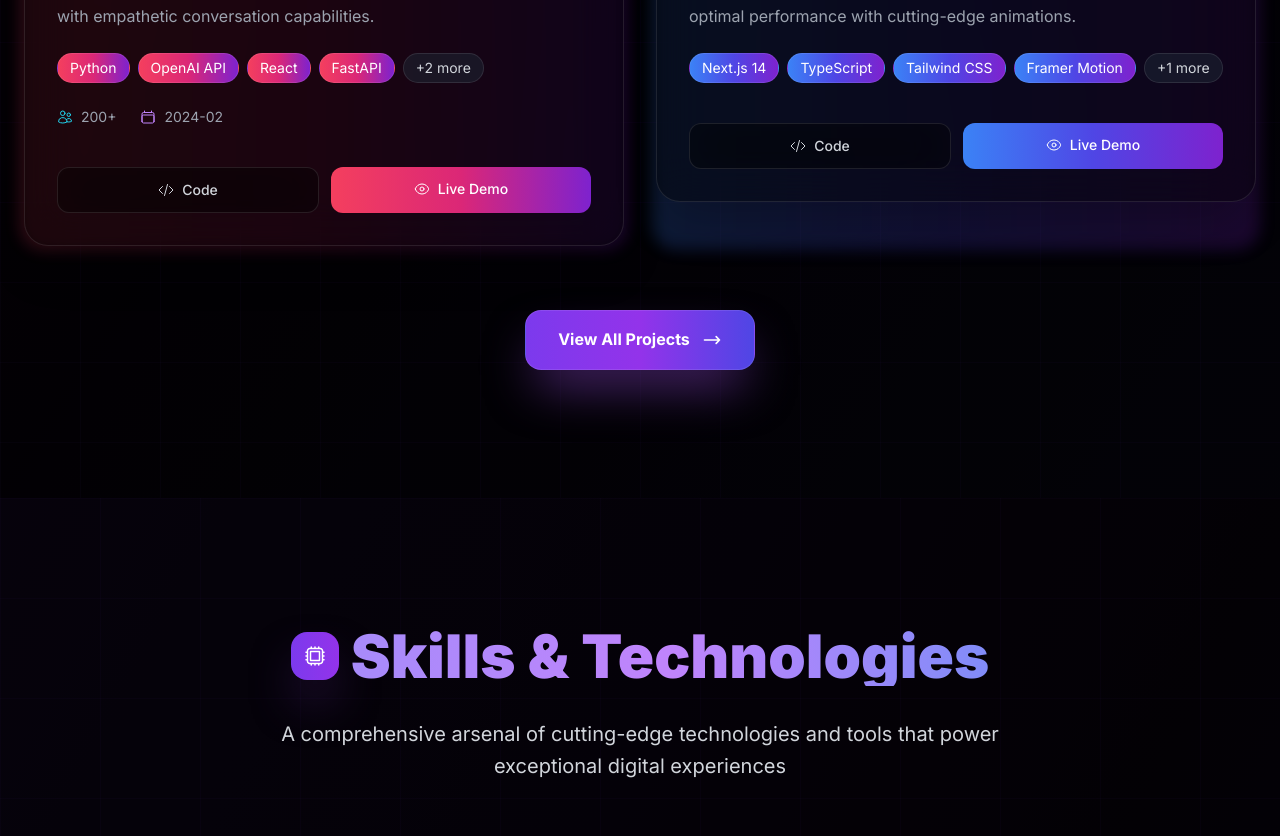
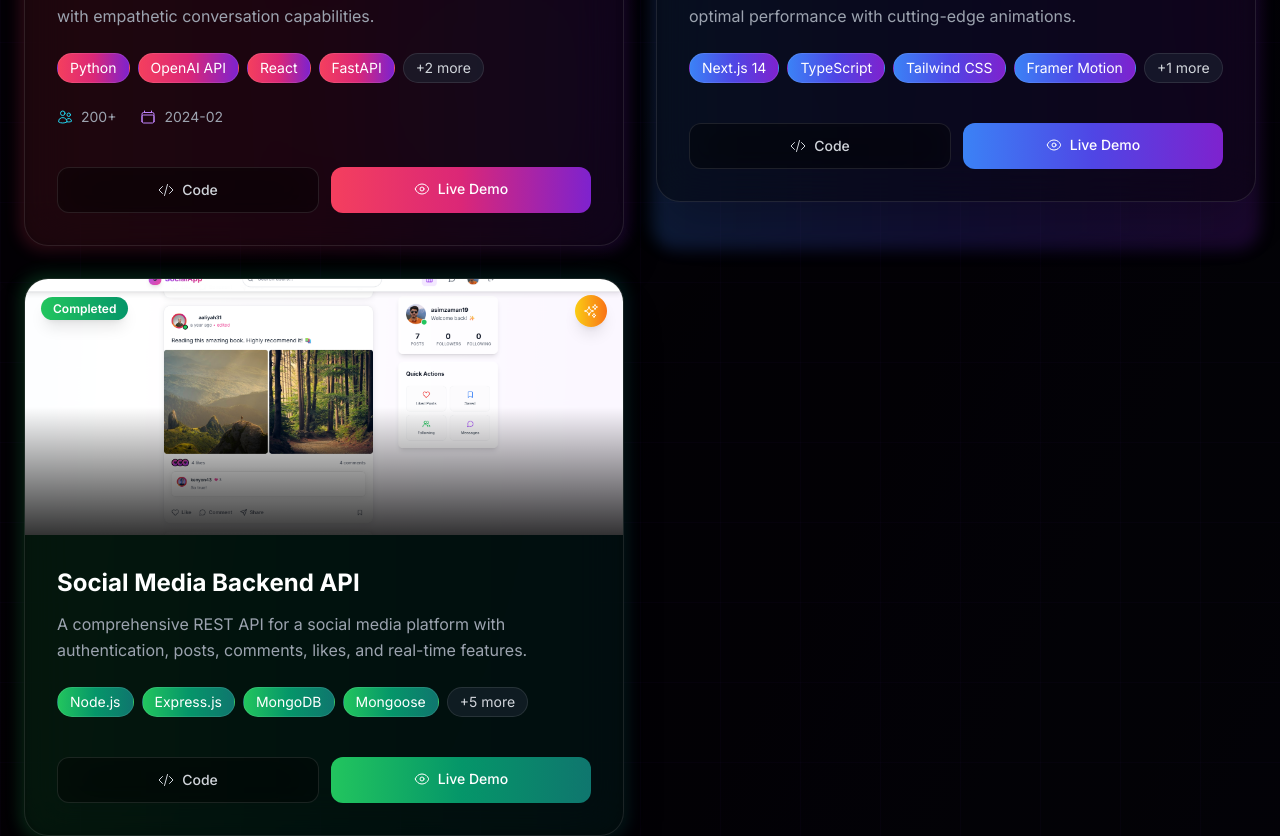
Before and after one commit to Asim1921/ahmedasimzaman-portfolio, a Next.js app: page / in a window 1280 px wide. Shown: the part 4760-5596 px from the top of the page. Built offline with nearby package versions, Linux system fonts and the light colour scheme.

Commit message:
Added my recent social MEdia Project to the Project List

```diff
--- a/src/components/sections/Projects.tsx
+++ b/src/components/sections/Projects.tsx
@@ -99,6 +99,24 @@ const Projects: React.FC = () => {
       endDate: "2024-06",
       gradient: "from-blue-500 via-indigo-600 to-purple-700",
       glowColor: "blue"
+    },
+
+    {
+      id: 5,
+      title: "Social Media Backend API",
+      description: "A comprehensive REST API for a social media platform with authentication, posts, comments, likes, and real-time features.",
+      longDescription: "A full-featured social media backend built with Node.js and Express, featuring JWT authentication, MongoDB integration, file uploads, email services, and comprehensive middleware for security and validation. Includes features like posts with images, nested comments and replies, likes system, user profiles, password reset via OTP, and rate limiting.",
+      category: "backend",
+      technologies: ["Node.js", "Express.js", "MongoDB", "Mongoose", "JWT", "Bcrypt", "Nodemailer", "Cloudinary", "Multer"],
+      imageUrl: "/images/projects/social-media.png",
+      githubUrl: "https://github.com/Asim1921/social-media-frontend",
+      liveUrl: "https://social-media-frontend-rose.vercel.app/",
+      featured: true,
+      status: "completed",
+      startDate: "2024-06-19",
+      endDate: "2024-06-24",
+      gradient: "from-green-500 via-emerald-600 to-teal-700",
+      glowColor: "green",
     }
   ];
 
@@ -224,11 +242,10 @@ const Projects: React.FC = () => {
               <motion.button
                 key={category.id}
                 onClick={() => setActiveFilter(category.id)}
-                className={`group relative flex items-center gap-3 px-6 py-4 rounded-2xl font-semibold transition-all duration-500 border backdrop-blur-xl ${
-                  activeFilter === category.id
+                className={`group relative flex items-center gap-3 px-6 py-4 rounded-2xl font-semibold transition-all duration-500 border backdrop-blur-xl ${activeFilter === category.id
                     ? 'bg-gradient-to-r from-violet-600 to-purple-600 text-white border-white/20 shadow-2xl shadow-purple-500/50'
                     : 'bg-black/30 text-gray-300 hover:text-white border-white/10 hover:bg-white/10 hover:border-white/20'
-                }`}
+                  }`}
                 whileHover={{ scale: 1.05 }}
                 whileTap={{ scale: 0.95 }}
                 initial={{ opacity: 0, y: 20 }}
@@ -237,11 +254,10 @@ const Projects: React.FC = () => {
               >
                 <category.icon className="w-5 h-5" />
                 <span>{category.label}</span>
-                <span className={`px-2 py-1 text-xs rounded-full ${
-                  activeFilter === category.id
+                <span className={`px-2 py-1 text-xs rounded-full ${activeFilter === category.id
                     ? 'bg-white/20 text-white'
                     : 'bg-purple-500/20 text-purple-300'
-                }`}>
+                  }`}>
                   {category.count}
                 </span>
 
```
Also changed, not shown: public/images/projects/social-media.png (added), src/components/layout/Navigation.tsx (added), src/components/sections/Experience.tsx (added), src/components/ui/Button.tsx (added).
